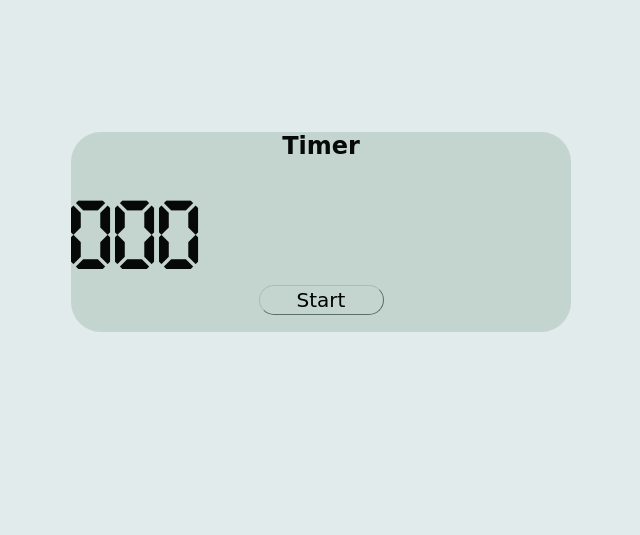
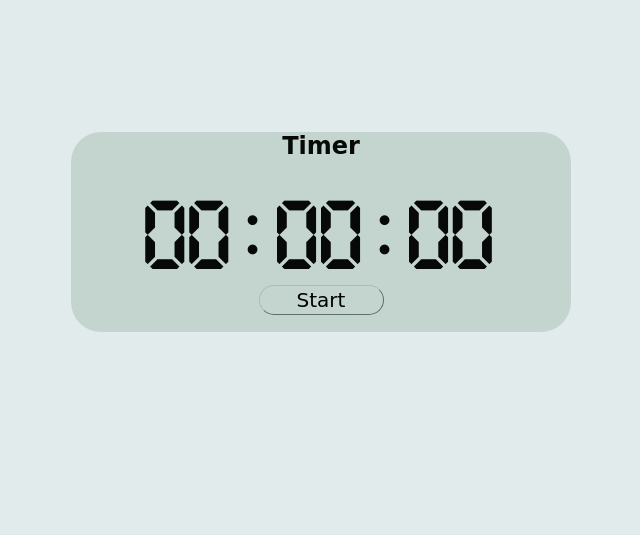
Before and after one commit to CYBI-3331-Project/Homework_Helper, a Flask app: page / in a window 1280 px wide. Shown: the part 139-674 px from the top of the page, without its empty margins (319-959 px from the left). Run offline with Flask 3, Linux system fonts and the light colour scheme.

Commit message:
Worked on timer display

```diff
--- a/StudyMode_FE/Templates/index.html
+++ b/StudyMode_FE/Templates/index.html
@@ -29,15 +29,21 @@
         <h1 style="position: relative; bottom: 45%;"> Study Mode </h1>
     </div>
 
-    <!-- Container for the timer -->
+    <!-- Container for the timer box-->
     <div class="Container" id="TimerContainer">
         <h2>Timer</h2>
 
         <div id="NumContainer">
-            <div class="TimerNumbers", id="Hours"> 0 </div>
-            <div class="TimerNumbers", id="Minutes"> 0 </div>
-            <div class="TimerNumbers", id="Seconds"> 0 </div>
+            <div class="TimerNumbers", id="Hours"> 00 </div>
+            <div class="TimerNumbers"> : </div>
+            <div class="TimerNumbers", id="Minutes"> 00 </div>
+            <div class="TimerNumbers"> : </div>
+            <div class="TimerNumbers", id="Seconds"> 00 </div>
         </div>
+
+        <!-- Took me an unreasonable amount of time to figure out how to center the numbers within the numcontainer. Ended up having to set the div to inline-flex.
+             Empty div is to end the inline -->
+        <div id="EasterEgg"></div>
 
         <!-- Button to toggle studymode -->
         <button class="Container" id="TimerButton" type = "button" onclick = "toggleDimness()">Start</button>
--- a/StudyMode_FE/static/css/style.css
+++ b/StudyMode_FE/static/css/style.css
@@ -84,7 +84,7 @@ p {
 }
 
 #NumContainer{
-    display: flex;
+    display: inline-flex;
     flex-direction: row;
     text-align: center;
     left: 50%;
```
